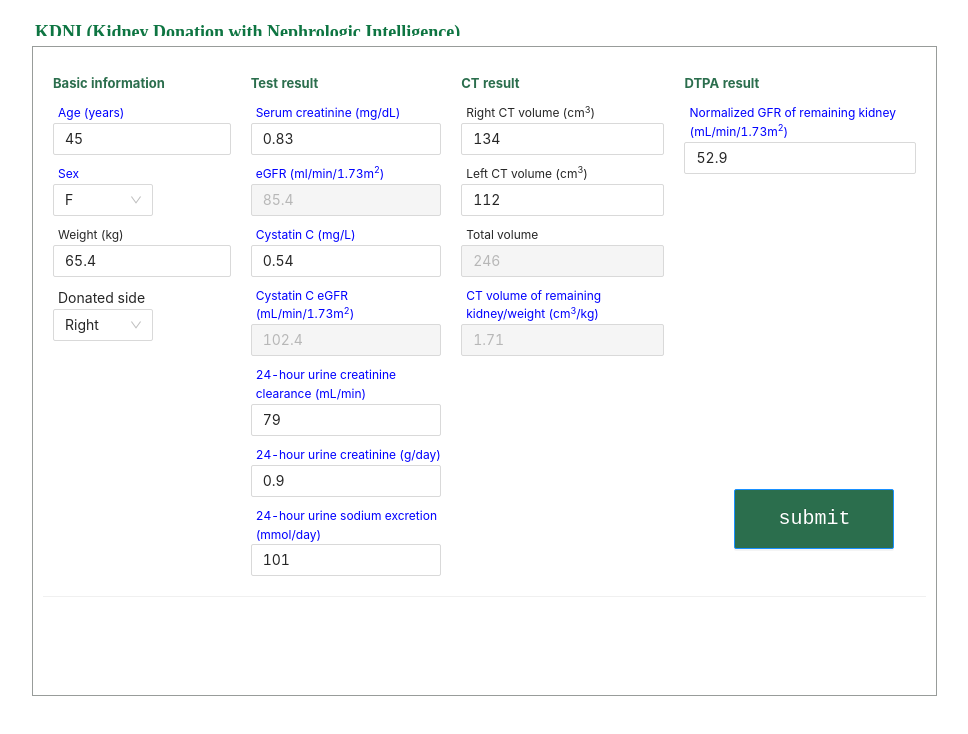
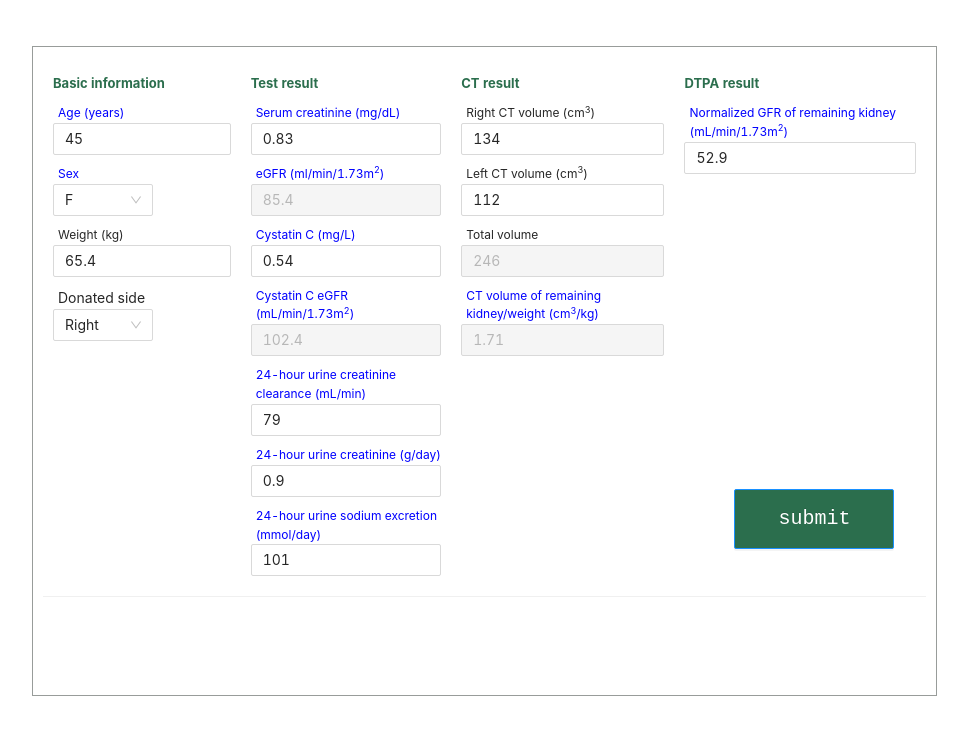
Before and after one commit to Smart-Health-Lab/Calculators, a React (Create React App) app in the folder kt_donor_calculator/client/: page / in a window 1280 px wide. Shown: the top 734 px of the page, without its empty margins (18-986 px from the left). Built offline with nearby package versions, Linux system fonts and the light colour scheme.

Commit message:
css update

```diff
--- a/kt_donor_calculator/client/src/App.js
+++ b/kt_donor_calculator/client/src/App.js
@@ -88,6 +88,7 @@ class App extends Component {
             style={{
               fontFamily: "serif",
               color: "#0e7542",
+              margin: 20,
               marginLeft: 3,
               fontSize: 18,
               fontWeight: 650,
@@ -103,7 +104,6 @@ class App extends Component {
             display: "flex",
             flexDirection: "column",
             // alignItems: "center",
-            top: 20,
             padding: "0 50px",
             // height: "85vh",
             background: "white",
```
